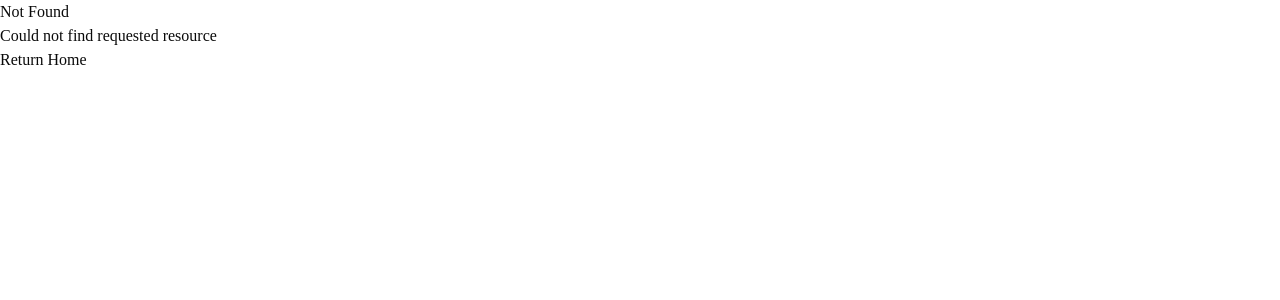
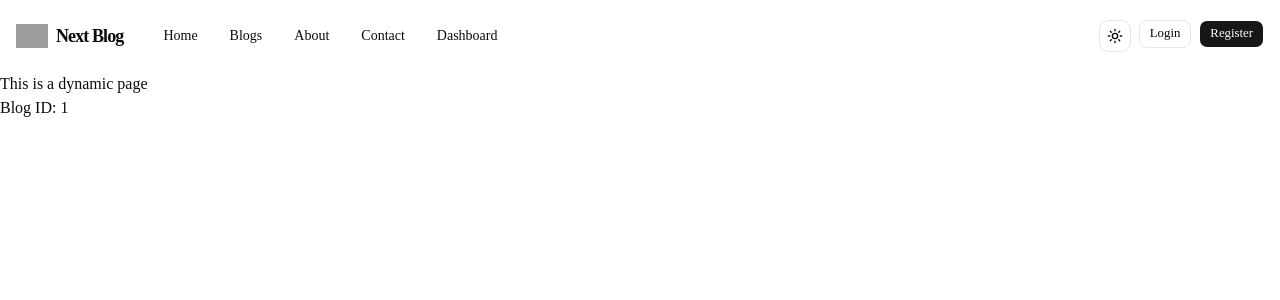
Before and after one commit to ashiqur0/Blog-App-Client, a Next.js app: page /blogs/1 in a window 1280 px wide. Before the commit this address had no page. Shown: the top 300 px of the page. Built offline with nearby package versions, Linux system fonts and the light colour scheme; grey boxes are pictures that could not be loaded.

Commit message:
feat: update blog post fetching to exclude featured posts and add dynamic blog page component

```diff
--- /dev/null
+++ b/src/app/(commonLayout)/blogs/[id]/page.tsx
@@ -0,0 +1,18 @@
+//client component
+// import { useParams } from 'next/navigation';
+import React from 'react';
+
+const BlogPage = async ({ params }: { params: Promise<{ id: string }> }) => {
+
+    // const {id} = useParams();
+    const { id } = await params;
+
+    return (
+        <div>
+            <h1>This is a dynamic page</h1>
+            <p>Blog ID: {id}</p>
+        </div>
+    );
+};
+
+export default BlogPage;
--- a/src/app/(commonLayout)/page.tsx
+++ b/src/app/(commonLayout)/page.tsx
@@ -6,7 +6,7 @@ export default async function Home() {
 
   const { data } = await blogService.getBlogPosts(
     {
-      isFeatured: true
+      isFeatured: false
     },
     {
       chache: "no-store",
```
